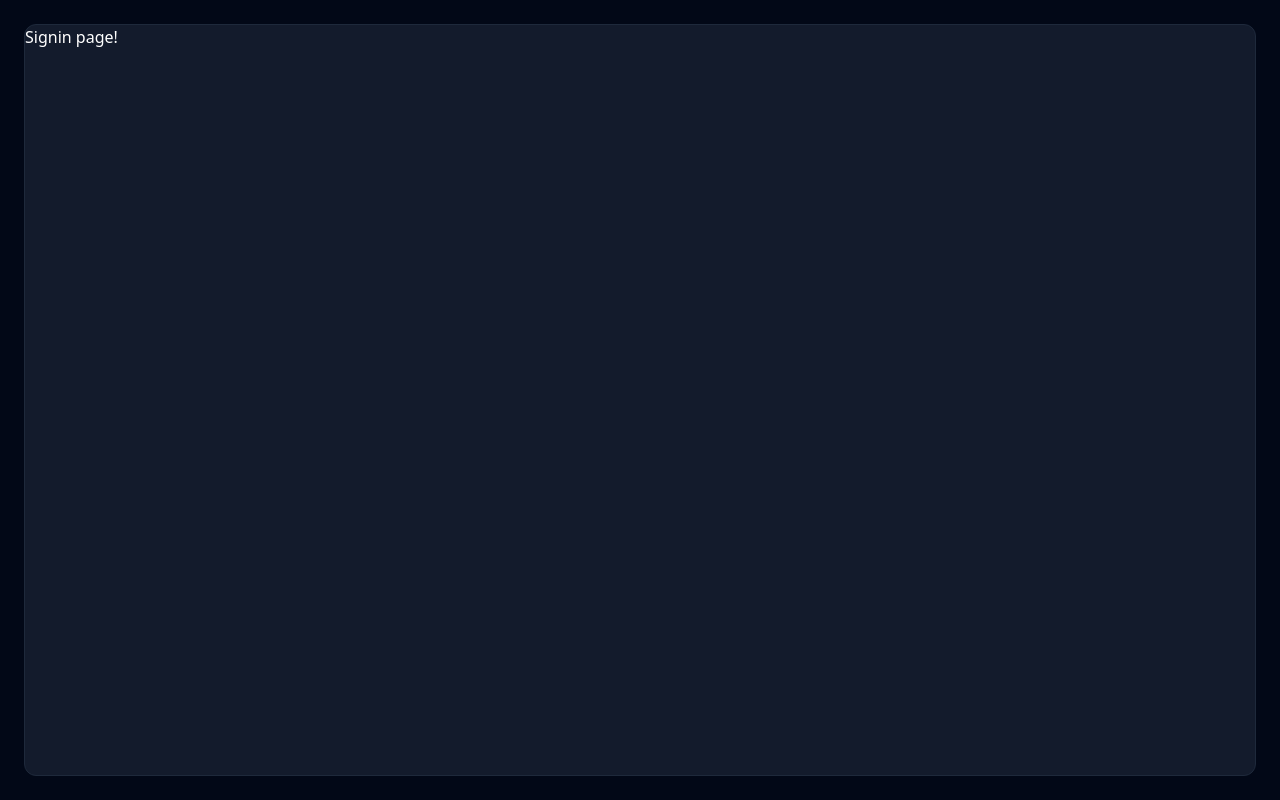
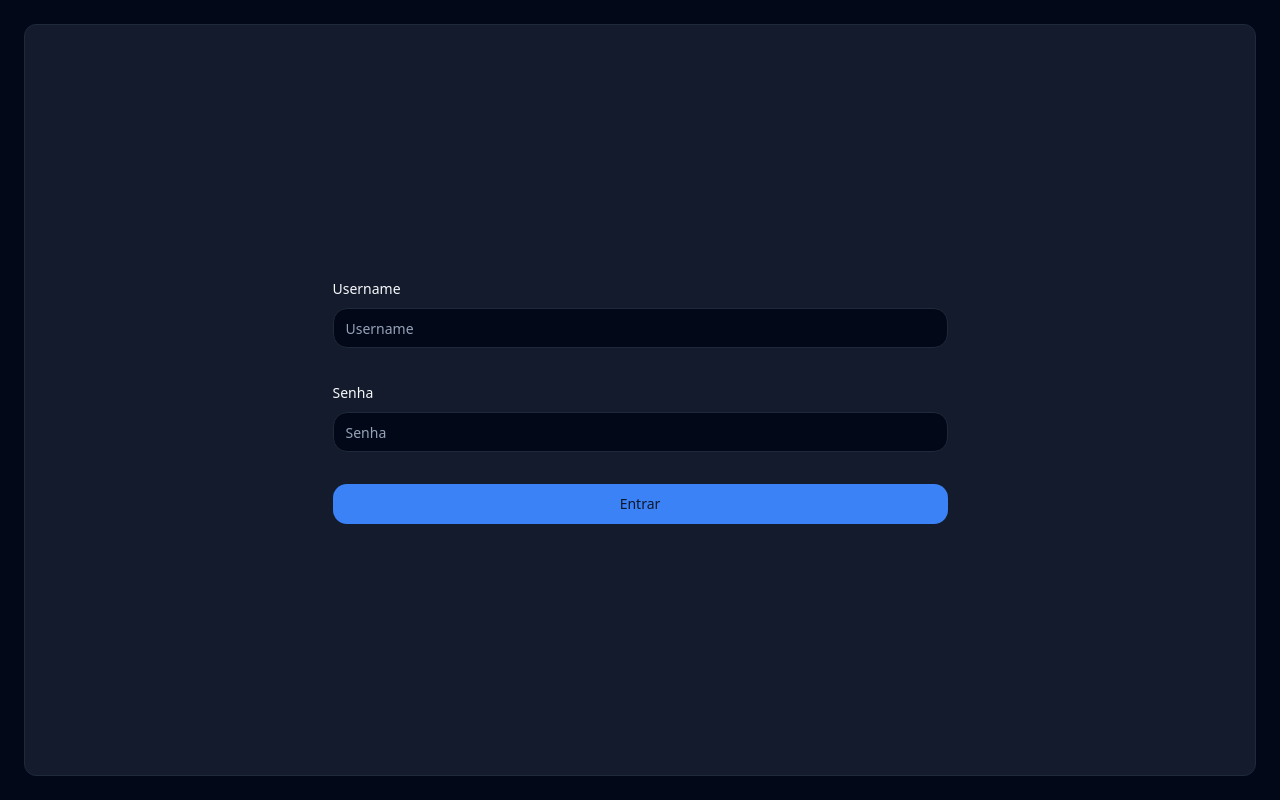
Before and after one commit to luizgustavoou/duckchat, a React (Vite) app in the folder duckchat-front/: page /signin in a window 1280 px wide. Built offline with nearby package versions, Linux system fonts and the light colour scheme; no server answers; the HTML template or start-up script is replaced by a standard one.

Commit message:
feature(Signin): iniciar tela de signin

```diff
--- a/duckchat-front/src/pages/Signin/Signin.tsx
+++ b/duckchat-front/src/pages/Signin/Signin.tsx
@@ -1,7 +1,75 @@
+import { zodResolver } from "@hookform/resolvers/zod";
+import { useForm } from "react-hook-form";
+import { z } from "zod";
+
+import { Button } from "@/components/ui/button";
+import {
+  Form,
+  FormControl,
+  FormField,
+  FormItem,
+  FormLabel,
+  FormMessage,
+} from "@/components/ui/form";
+import { Input } from "@/components/ui/input";
+
+const formSchema = z.object({
+  username: z.string().min(2, {
+    message: "Username must be at least 2 characters.",
+  }),
+  password: z.string(),
+});
+
 function Signin() {
+  const form = useForm<z.infer<typeof formSchema>>({
+    resolver: zodResolver(formSchema),
+    defaultValues: {
+      username: "",
+      password: "",
+    },
+  });
+
+  function onSubmit(values: z.infer<typeof formSchema>) {
+    console.log(values);
+  }
+
   return (
-    <div className="text-white">
-      <h3>Signin page!</h3>
+    <div className="flex flex-1 justify-center items-center">
+      <div className="w-1/2">
+        <Form {...form}>
+          <form onSubmit={form.handleSubmit(onSubmit)} className="space-y-8">
+            <FormField
+              control={form.control}
+              name="username"
+              render={({ field }) => (
+                <FormItem>
+                  <FormLabel>Username</FormLabel>
+                  <FormControl>
+                    <Input placeholder="Username" {...field} />
+                  </FormControl>
+                  <FormMessage />
+                </FormItem>
+              )}
+            />
+            <FormField
+              control={form.control}
+              name="password"
+              render={({ field }) => (
+                <FormItem>
+                  <FormLabel>Senha</FormLabel>
+                  <FormControl>
+                    <Input placeholder="Senha" {...field} type="password" />
+                  </FormControl>
+                  <FormMessage />
+                </FormItem>
+              )}
+            />
+            <Button className="w-full" type="submit">
+              Entrar
+            </Button>
+          </form>
+        </Form>
+      </div>
     </div>
   );
 }
```
